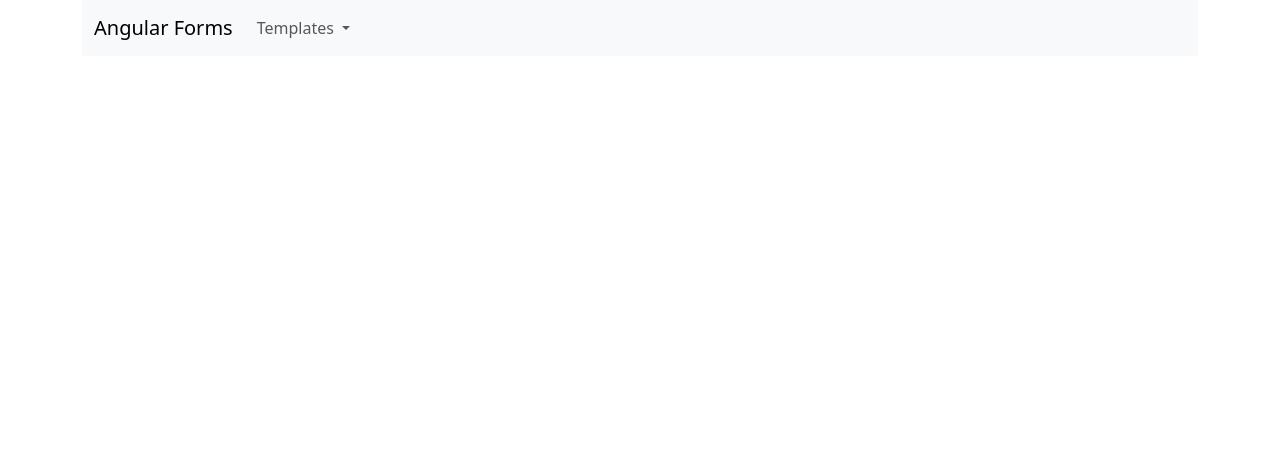
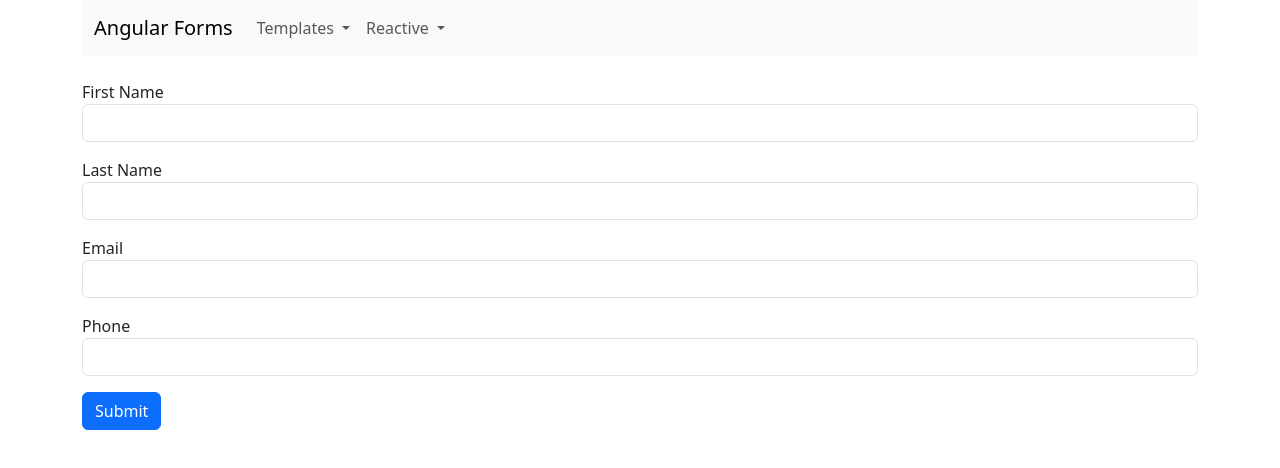
Before and after one commit to brhega/angular-forms, an Angular app in the folder angular-forms/: page /reactive-1 in a window 1280 px wide. Before the commit this address led to /. Shown: the top 468 px of the page. Built offline with nearby package versions, Linux system fonts and the light colour scheme.

Commit message:
reactive 1

```diff
--- a/angular-forms/src/app/app.component.html
+++ b/angular-forms/src/app/app.component.html
@@ -18,6 +18,14 @@
               <li><button class="dropdown-item" type="button" [routerLink]="['/template-4']">Template 4</button></li>
             </ul>
           </li>
+          <li class="nav-item dropdown">
+            <a class="nav-link dropdown-toggle" href="#" id="navbarDropdownReactive" role="button" data-bs-toggle="dropdown" aria-expanded="false">
+              Reactive
+            </a>
+            <ul class="dropdown-menu" aria-labelledby="navbarDropdownReactive">
+              <li><button class="dropdown-item" type="button" [routerLink]="['/reactive-1']">Reactive 1</button></li>
+            </ul>
+          </li>
         </ul>
       </div>
     </div>
--- a/angular-forms/src/app/app.routes.ts
+++ b/angular-forms/src/app/app.routes.ts
@@ -3,11 +3,13 @@
 import { Template2Component } from './template-2/template-2.component';
 import { Template3Component } from './template-3/template-3.component';
 import { Template4Component } from './template-4/template-4.component';
+import { Reactive1Component } from './reactive-1/reactive-1.component';
 
 export const routes: Routes = [
   { path: 'template-1', component: Template1Component },
   { path: 'template-2', component: Template2Component },
   { path: 'template-3', component: Template3Component },
   { path: 'template-4', component: Template4Component },
+  { path: 'reactive-1', component: Reactive1Component },
   { path: '', redirectTo: 'template-1', pathMatch: 'full' },
 ];
--- /dev/null
+++ b/angular-forms/src/app/reactive-1/reactive-1.component.html
@@ -0,0 +1,23 @@
+<div>
+  <form [formGroup]="form" (ngSubmit)="onSubmit()">
+    <div class="mb-3">
+      <label for="firstName">First Name</label>
+      <input type="text" id="firstName" class="form-control" formControlName="firstName" />
+    </div>
+    <div class="mb-3">
+      <label for="lastName">Last Name</label>
+      <input type="text" id="lastName" class="form-control" formControlName="lastName" />
+    </div>
+    <div class="mb-3">
+      <label for="email">Email</label>
+      <input type="email" id="email" class="form-control" formControlName="email" />
+    </div>
+    <div class="mb-3">
+      <label for="phone">Phone</label>
+      <input type="text" id="phone" class="form-control" formControlName="phone" />
+    </div>
+    <div class="mb-3">
+      <button class="btn btn-primary" type="submit">Submit</button>
+    </div>
+  </form>
+</div>
--- /dev/null
+++ b/angular-forms/src/app/reactive-1/reactive-1.component.ts
@@ -0,0 +1,26 @@
+import { Component } from '@angular/core';
+import { FormControl, FormGroup, ReactiveFormsModule } from '@angular/forms';
+
+@Component({
+  selector: 'app-reactive-1',
+  imports: [ReactiveFormsModule],
+  templateUrl: './reactive-1.component.html',
+  styleUrls: ['./reactive-1.component.scss']
+})
+export class Reactive1Component {
+  form = new FormGroup({
+    firstName: new FormControl(null),
+    lastName: new FormControl(null),
+    email: new FormControl(null),
+    phone: new FormControl(null)
+  });
+
+  public onSubmit(): void {
+    const { firstName, lastName, email, phone } = this.form.value;
+    alert(`Form Submitted!\n
+      First Name: ${firstName}
+      Last Name: ${lastName}
+      Email: ${email}
+      Phone: ${phone}`);
+  }
+}
```
Also changed, not shown: angular-forms/src/app/reactive-1/reactive-1.component.scss (added), 1 other file (tests, documents, lock files or other folders).
